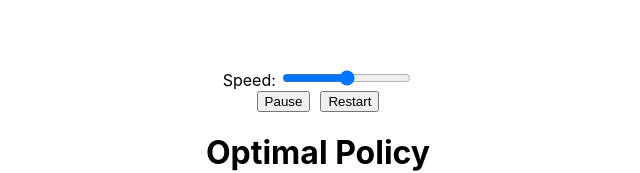
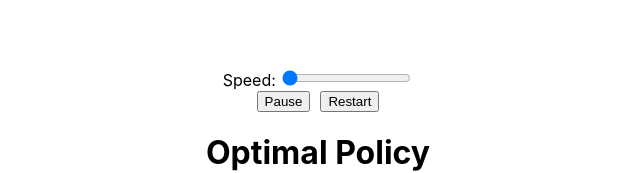
Before and after one commit to zelongjiang123/GameVisualization, a React app: page / in a window 1280 px wide. Shown: the part 479-652 px from the top of the page, without its empty margins (322-962 px from the left). Built offline with nearby package versions, Linux system fonts and the light colour scheme.

Commit message:
change default speed

```diff
--- a/src/components/GameAnimation.tsx
+++ b/src/components/GameAnimation.tsx
@@ -3,7 +3,7 @@ import React, { useRef, useEffect, useState } from "react";
 const GRID_SIZE = 3;
 const CELL_SIZE = 100;
 const DOT_RADIUS = 10;
-const DEFAULT_SPEED = 1.5; // Default animation duration in ms
+const DEFAULT_SPEED = 1; // Default animation duration in ms
 
 interface GameAnimationProps{
   positions1: [number, number][],
```
